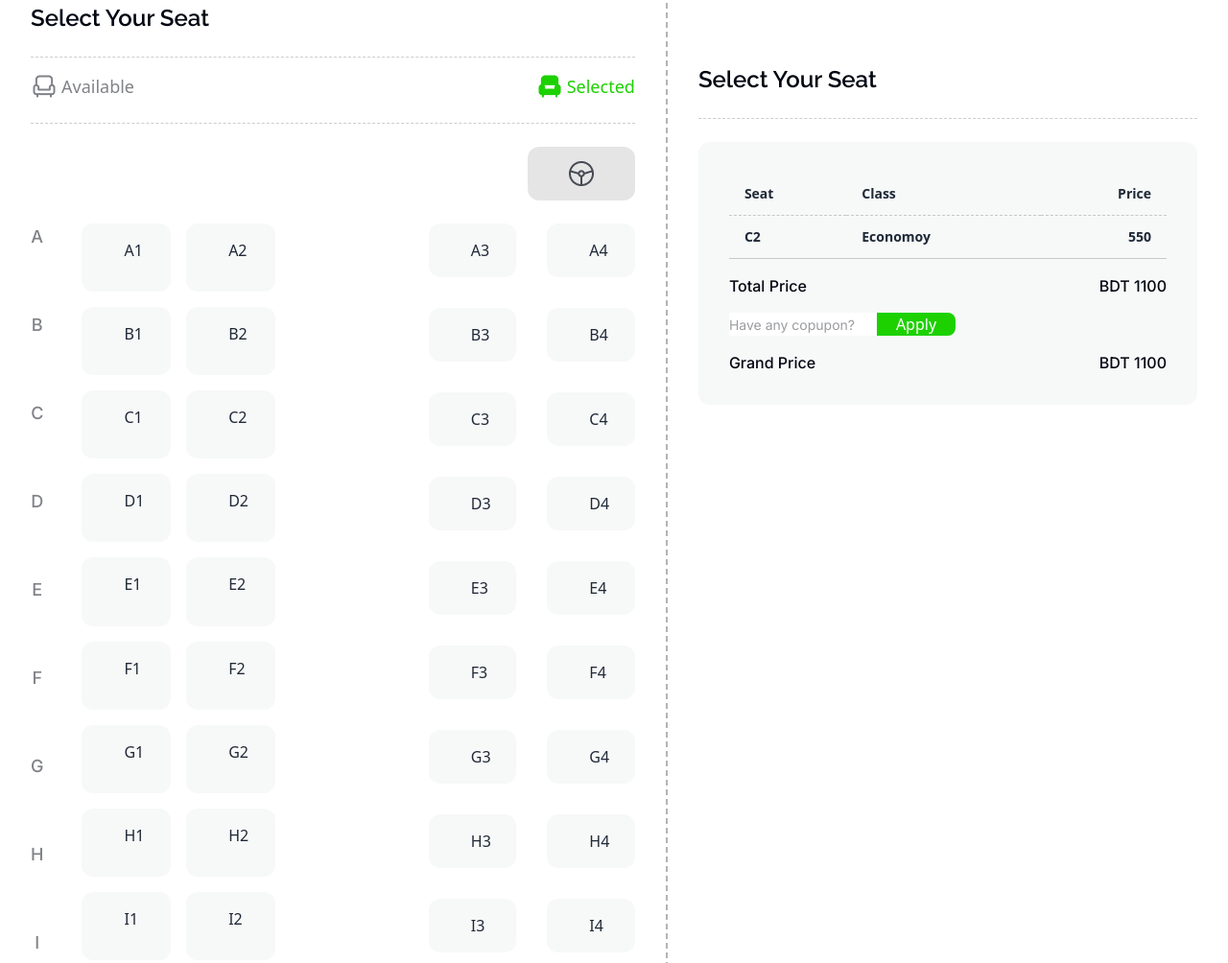
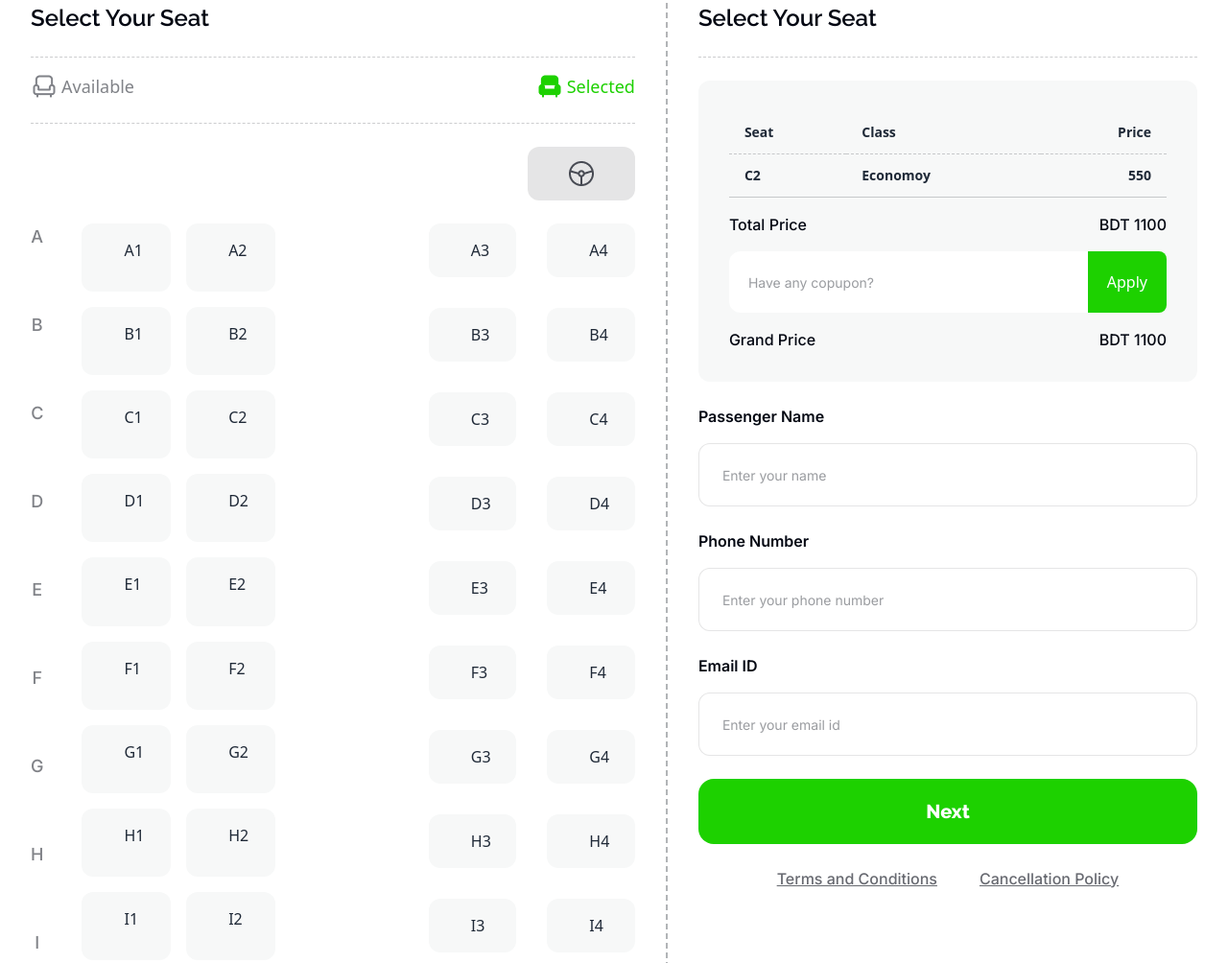
Before and after one commit to Arafat01007/Smart-Ticketing, a website: page index.html in a window 1280 px wide. Shown: the part 2243-3247 px from the top of the page at 96% size. Drawn offline with nearby package versions, Linux system fonts and the light colour scheme.

Commit message:
finished main section

```diff
--- a/index.html
+++ b/index.html
@@ -200,7 +200,7 @@
         </section>
         <!-- seat selection section -->
         <section id="seat-selection" style="border-radius: 88px 88px 0 0;" class="bg-[#F7F8F8] mt-28 py-28 p-4 md:p-0 ">
-            <div class="container mx-auto mb-11">
+            <div class="container mx-auto">
                 <!-- section heading -->
                 <div class="mb-11">
                     <h2 class="black ralway text-center font-bold text-4xl mb-6">P.H Paribahan</h2>
@@ -265,8 +265,8 @@
                     </div>
                 </div>
                 <!-- selection area -->
-                <div class="bg-white mt-7 p-8 rounded-3xl flex flex-col xl:flex-row">
-                    <div class="border-none xl:border-r-2 border-[#0307124d] xl:border-dashed pr-8 ">
+                <div class="bg-white mt-7 p-8 rounded-3xl flex flex-col xl:flex-row ">
+                    <div class="border-none xl:border-r-2 border-[#0307124d] xl:border-dashed pr-8 mb-28 ">
                         <!-- heading -->
                         <div>
                             <h3
@@ -359,7 +359,7 @@
                         </div>
                     </div>
                     <!-- email , payment section -->
-                    <div class="xl:w-2/4 xl:pl-8 mt-16">
+                    <div class="xl:w-2/4 xl:pl-8 mt-16 xl:mt-0">
                         <!-- heading of email/payment section -->
                         <div>
                             <h3
@@ -389,7 +389,7 @@
                                 <!-- coupon input -->
                                 <div class="mt-4 flex">
                                     <input type="text"
-                                        class=" -black placeholder:text-sm placeholder:text-[#03071266]  inter font-normal"
+                                        class="black placeholder:text-sm placeholder:text-[#03071266] w-full py-5 rounded-xl border-none outline-none pl-5  inter font-normal"
                                         placeholder="Have any copupon?">
                                     <button style="border-radius:0 8px 8px 0;"
                                         class="green-back hover:bg-green-500 text-white  -ml-20 px-5">
@@ -404,19 +404,49 @@
                             </div>
                         </div>
                         <!-- form -->
-                        <div>
+                        <div class="mt-6 ">
                             <form>
-                                <label for=""></label>
-                                <input type="text">
+                                <label class=" inter text-base black font-semibold" for="name">Passenger Name</label>
+                                <br>
+                                <input
+                                    class="w-full py-5 outline-none mb-6 mt-4 border rounded-xl border-[#0307121a] pl-6 black placeholder:text-sm placeholder:text-[#03071266]   inter font-normal"
+                                    type="text" name="name" id="pas-name" placeholder="Enter your name">
+                                <label class=" inter text-base black font-semibold" for="phone">Phone Number</label>
+                                <br>
+                                <input
+                                    class="w-full py-5 mt-4 mb-6 outline-none border rounded-xl border-[#0307121a] pl-6 black placeholder:text-sm placeholder:text-[#03071266]   inter font-normal"
+                                    type="tel" name="phone" id="pas-num" placeholder="Enter your phone number">
+                                <label class=" inter text-base black font-semibold" for="email">Email ID</label>
+                                <br>
+                                <input
+                                    class="w-full py-5 mt-4 mb-6 outline-none border rounded-xl border-[#0307121a] pl-6 black placeholder:text-sm placeholder:text-[#03071266]   inter font-normal"
+                                    type="email" name="email" id="pas-email" placeholder="Enter your email id">
+                                <button
+                                    class="w-full green-back rounded-2xl py-5 text-white text-xl font-extrabold text-center ralway">Next</button>
                             </form>
+                            <!-- form footer -->
+                            <div class="flex justify-center gap-11 mt-6 items-center">
+                                <p class="text-base inter font-medium underline text-[#03071299] cursor-pointer">Terms
+                                    and Conditions</p>
+                                <p class="text-base inter font-medium underline text-[#03071299] cursor-pointer">
+                                    Cancellation Policy</p>
+                            </div>
                         </div>
                     </div>
                 </div>
             </div>
         </section>
     </main>
-    <footer>
+    <!-- footer -->
+    <footer class="px-28 py-28 bg-[black]">
+        <div>
+            <div>
 
+            </div>
+            <div>
+
+            </div>
+        </div>
     </footer>
 </body>
 
```
